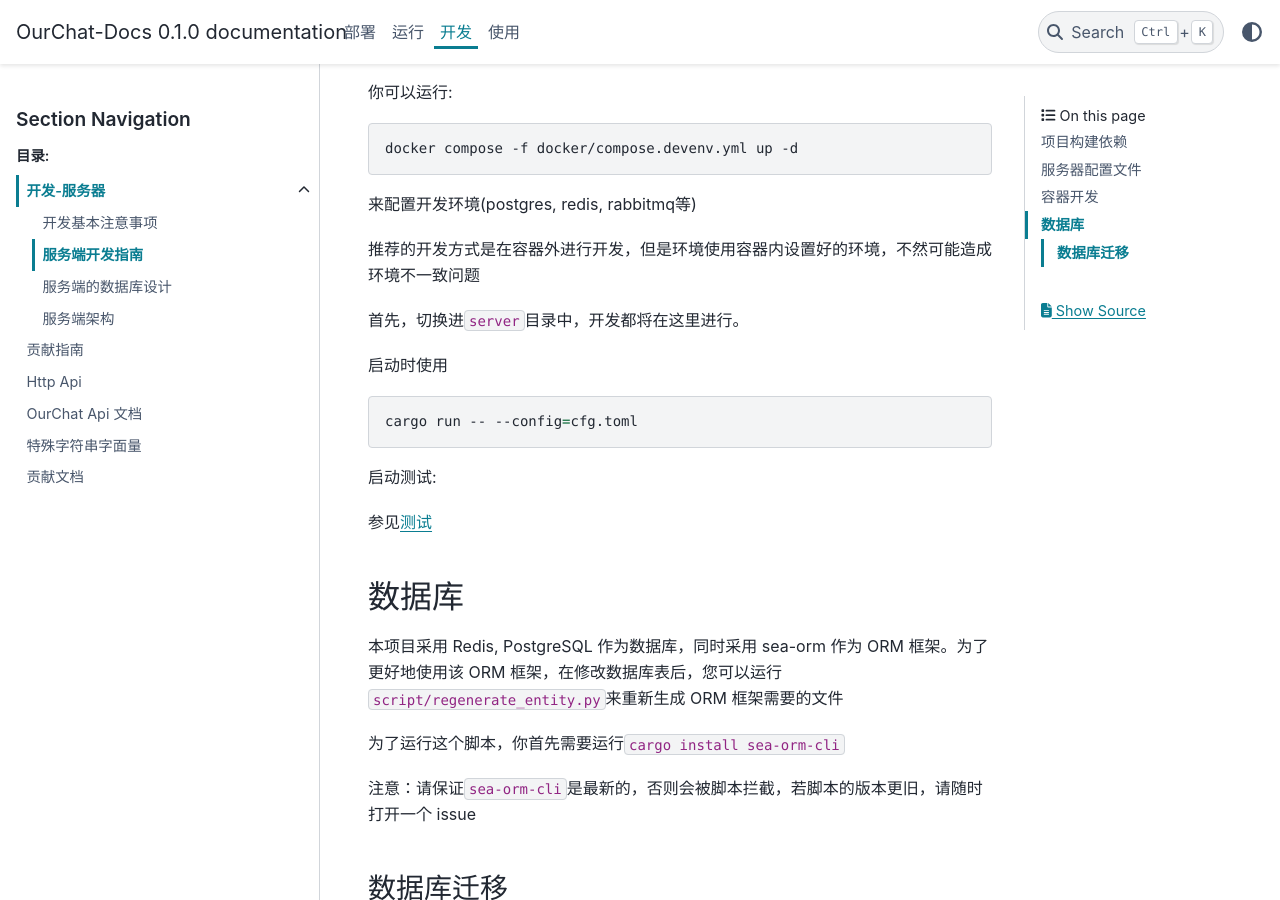
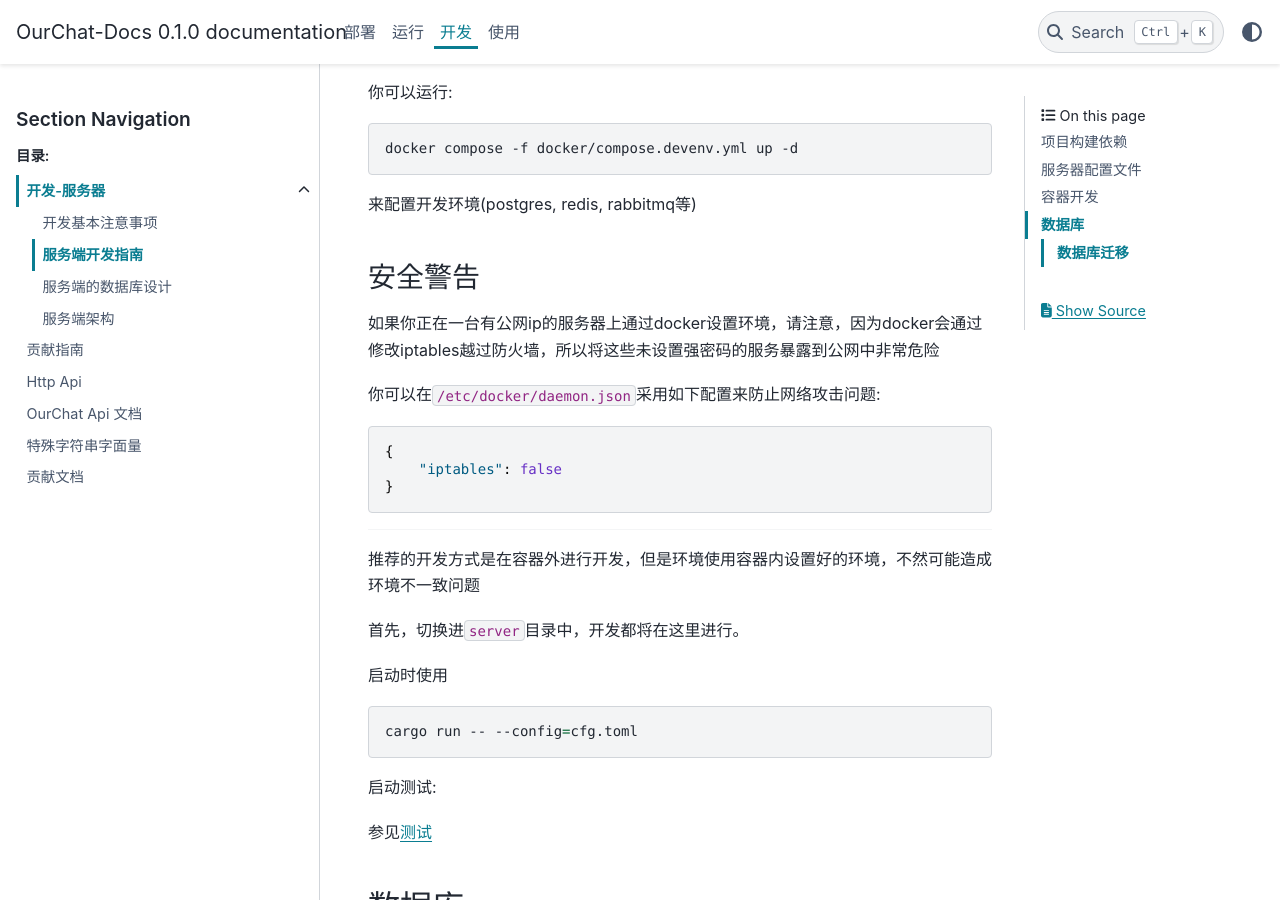
Before and after one commit to SkyUOI/OurChat-Docs, a Sphinx documentation site: the page built from docs/source/docs/development/server/server-develop.md, in a window 1280 px wide and 900 px high, scrolled down 718 px. Built offline with Sphinx 7.4.7 and the PyData theme 0.15.4, drawn with Linux system fonts in a browser that asks for light colours.

Commit message:
add warning of docker

````diff
--- a/docs/source/docs/development/server/server-develop.md
+++ b/docs/source/docs/development/server/server-develop.md
@@ -28,6 +28,20 @@
 
 来配置开发环境(postgres, redis, rabbitmq等)
 
+### 安全警告
+
+如果你正在一台有公网ip的服务器上通过docker设置环境，请注意，因为docker会通过修改iptables越过防火墙，所以将这些未设置强密码的服务暴露到公网中非常危险
+
+你可以在`/etc/docker/daemon.json`采用如下配置来防止网络攻击问题:
+
+```json
+{
+    "iptables": false
+}
+```
+
+---
+
 推荐的开发方式是在容器外进行开发，但是环境使用容器内设置好的环境，不然可能造成环境不一致问题
 
 首先，切换进`server`目录中，开发都将在这里进行。
````
